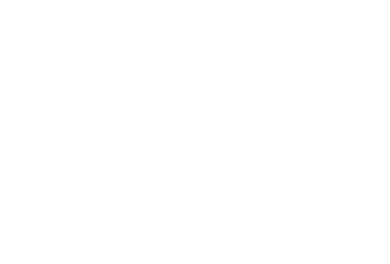
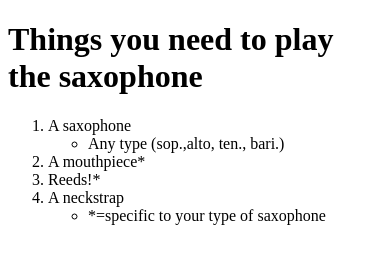
Before and after one commit to eraerinnn11/1.3---HTML-Lists, a plain HTML site: page index.html in a window 390 px wide. Drawn offline with Linux system fonts and the light colour scheme.

Commit message:
saxophone needs

```diff
--- a/index.html
+++ b/index.html
@@ -5,6 +5,20 @@
         <meta charset="utf-8">
     </head>
     <body>
+        <h1>Things you need to play the saxophone </h1>
+        <ol>
+            <li>A saxophone </li>
+            <ul>
+              <li>Any type (sop.,alto, ten., bari.)</li>
+            </ul>
+            <li>A mouthpiece* </li>
+            <li>Reeds!* </li>
+            <li> A neckstrap </li>
+            <ul>
+                <li>*=specific to your type of saxophone </li>
+            </ul>
+
+        </ol>
 
 
 
```
